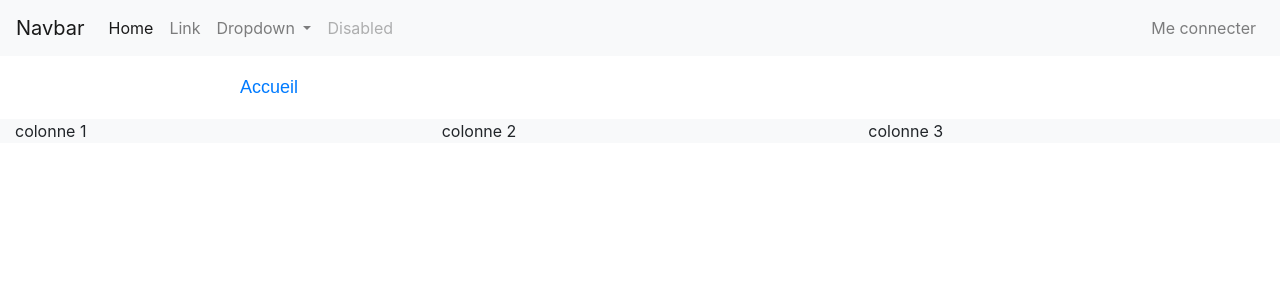
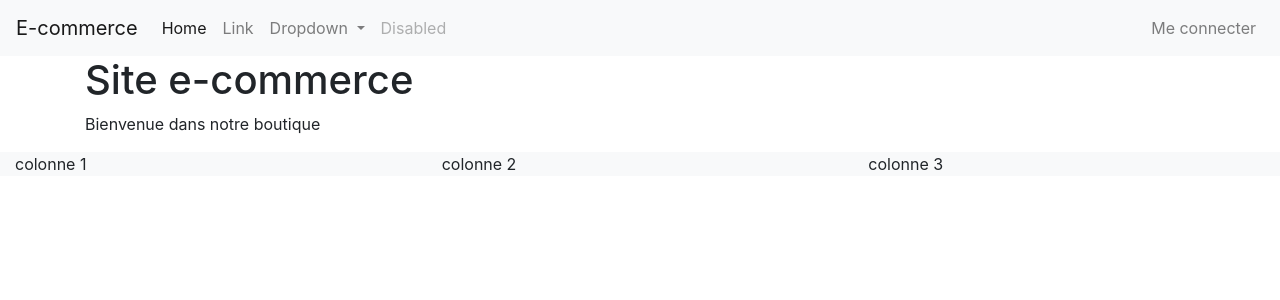
Before and after one commit to elamani-drawing/ecommerce-symfony6, a Symfony app: template templates/main/index.html.twig in a window 1280 px wide. Shown: the top 300 px of the page. Run offline with Twig, Linux system fonts and the light colour scheme; the template is opened without the code that fills it, so the values that code supplies are empty; some libraries are stand-ins or nearby versions.

Commit message:
Fin de l'episode 8 sur comment integrer des donner dans les vues

```diff
--- a/templates/_partials/_nav.html.twig
+++ b/templates/_partials/_nav.html.twig
@@ -1,5 +1,5 @@
 <nav class="navbar navbar-expand-lg navbar-light bg-light">
-  <a class="navbar-brand" href="#">Navbar</a>
+  <a class="navbar-brand" href="{{ path('app_main') }}">E-commerce</a>
   <button class="navbar-toggler"
     type="button"
     data-toggle="collapse"
@@ -11,10 +11,10 @@
   </button>
 
   <div class="collapse navbar-collapse" id="navbarSupportedContent">
-    <ul class="navbar-nav mr-auto">
-      <li class="nav-item active">
-        <a class="nav-link" href="#">
-          Home <span class="sr-only">(current)</span>
+    <ul class="navbar-nav mr-auto mb-2 mb-lg-0">
+      <li class="nav-item">
+        <a class="nav-link active" href="{{ path('app_main') }}">
+          Home</span>
         </a>
       </li>
       <li class="nav-item"><a class="nav-link" href="#">Link</a></li>
--- a/templates/main/index.html.twig
+++ b/templates/main/index.html.twig
@@ -3,12 +3,30 @@
 {% block title %}Accueil {% endblock %}
 
 {% block body %}
-<style>
-    .example-wrapper { margin: 1em auto; max-width: 800px; width: 95%; font: 18px/1.5 sans-serif; }
-    .example-wrapper code { background: #F5F5F5; padding: 2px 6px; }
-</style>
+    <main class="container">
+        <section class="row">
+            <div class="col-12">
+                <h1>Site e-commerce </h1>
+                <p>Bienvenue dans notre boutique</p>
+            </div>
+            {%for category in categories %}
+                {% if category.parent == null %}
+                        <div class="col-12">
+                            {{ category.name }}
+                        </div>
+                {% else %}
+                    <div class="col-4">
+                        <div class="card h-100">
+                            <div class="card-body">
+                                <h3 class="card-title">{{ category.name }} </h5>
+                                <a href="{{ path('categories_list', {slug: category.slug}) }}" class="btn btn-primary">Voir les produits</a>
+                            </div>
+                        </div>
+                        <a href="#"></a>
+                    </div>
+                {% endif %}
+            {% endfor%}
 
-<div class="example-wrapper">
-    <a href="">Accueil</a>
-</div>
+        </section>
+    </main>
 {% endblock %}
```
Also changed, not shown: src/Controller/CategoriesController.php (added, +23 -0 lines), src/Controller/MainController.php (+6 -2 lines), templates/categories/list.html.twig (added, +24 -0 lines).
